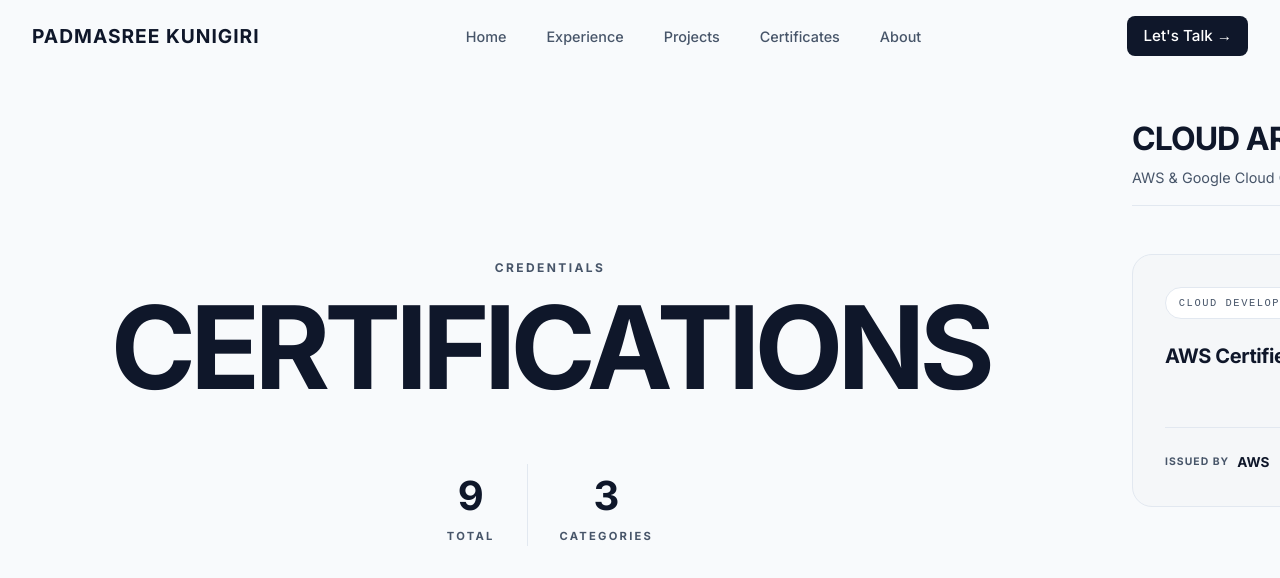
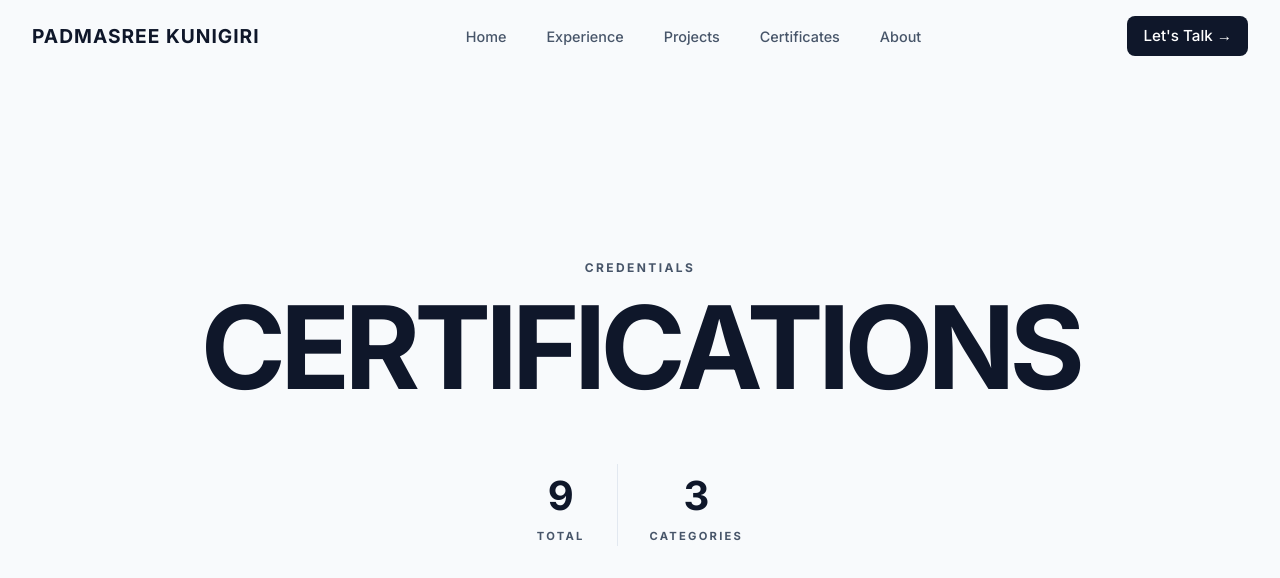
Before and after one commit to PadmasreeKunigiri16/padmasree-portfolio, a Next.js app: page /certificates in a window 1280 px wide. Shown: the top 578 px of the page. Built offline with nearby package versions, Linux system fonts and the light colour scheme.

Commit message:
fix: remove mobile vertical scroll from About to lock vertical scrolling on all sections except Journey

```diff
--- a/src/app/certificates/page.js
+++ b/src/app/certificates/page.js
@@ -79,8 +79,11 @@ export default function CertificatesPage() {
     };
 
     const pageStyle = {
-        flex: '0 0 100vw',
+        flex: 'none',
+        flexShrink: 0,
         width: '100vw',
+        minWidth: '100vw',
+        maxWidth: '100vw',
         height: '100%',
         scrollSnapAlign: 'start',
         overflowY: 'auto',
--- a/src/components/About.jsx
+++ b/src/components/About.jsx
@@ -144,7 +144,7 @@ export default function About() {
                     msOverflowStyle: 'none',
                     scrollbarWidth: 'none',
                 }}
-                className="hide-scrollbar mobile-vertical-scroll"
+                className="hide-scrollbar"
             >
                 {/* 1. COVER */}
                 <section id="cover" style={pageStyle}>
```
